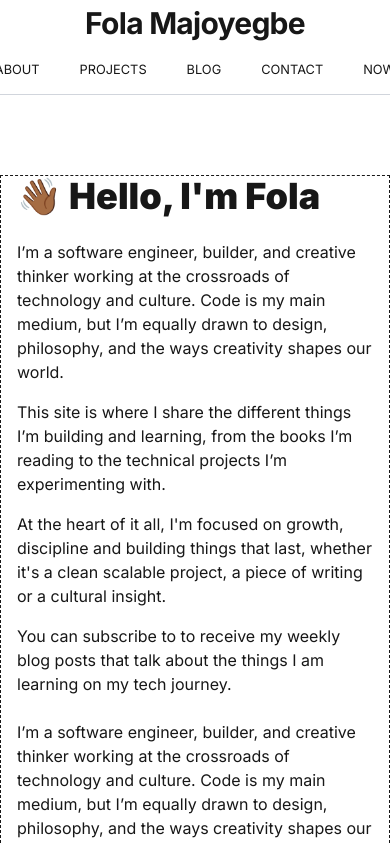
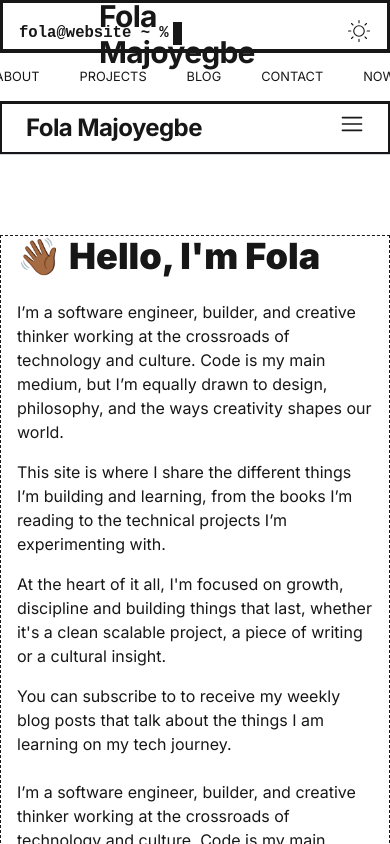
Before and after one commit to Folamajo/portfolio, a Next.js app: page / in a window 390 px wide. Shown: the top 844 px of the page. Built offline with nearby package versions, Linux system fonts and the light colour scheme.

Commit message:
Added tablet and mobile menu

```diff
--- a/src/app/page.tsx
+++ b/src/app/page.tsx
@@ -2,7 +2,7 @@ import Header from "@/components/Header/Header"
 import Footer from "@/components/Footer"
 export default function Home() {
    return (
-      <div className="flex flex-col items-center min-h-screen ">
+      <div className="flex flex-col items-center min-h-screen  ">
          <header className= ' w-full flex justify-center  '>
             <Header />
          </header>
--- a/src/components/Header/Header.tsx
+++ b/src/components/Header/Header.tsx
@@ -2,6 +2,7 @@
 import React, { useContext, useEffect, useState } from 'react'
 import Menu from './Menu'
 import Name from './Name'
+import Menu_Two from './Menu_Two'
 
 import { ObserverContext } from '@/app/context/ObserverProvider'
 import { useRef } from 'react'
@@ -23,11 +24,14 @@ const Header = () => {
 
    return (
          <div className='  flex flex-col items-center w-full transition-all duration-300 border-b border-b-gray-300 dark:border-b-gray-700 ' >
-            <div ref = {elementToObserveRef} className=" ">
+            <div ref = {elementToObserveRef} className="border w-full ">
                <Name pageName={pageName}/>
             </div>
             <div className={!observer?.isInView ? "fixed  w-full border-b bg-white border-b-gray-300 dark:border-b-gray-500  dark:bg-[#2a2a2a]" : "" }>
                <Menu setPageName={setPageName}/>
+            </div>
+            <div className="  w-full ">
+               <Menu_Two />
             </div>
 
          </div>
--- a/src/components/Header/Menu.tsx
+++ b/src/components/Header/Menu.tsx
@@ -14,8 +14,8 @@ type MenuProps ={
 const Menu = ({ setPageName } : MenuProps) => {
    const observer = useContext(ObserverContext)
    return (
-      <div className= ' w-full flex justify-center items-center relative  '>
-         <div className="w-[60em] relative flex justify-center items-center py-6 ">
+      <div className= ' flex justify-center items-center relative'>
+         <div className="w-[60em] relative flex justify-center items-center py-6 border">
             {
                !observer?.isInView ? <div className="absolute left-2 font-bold text-lg ">Fola Majoyegbe</div> : ""
             }
--- /dev/null
+++ b/src/components/Header/Menu_Two.tsx
@@ -0,0 +1,40 @@
+import React from 'react'
+import Link from 'next/link'
+import { RxHamburgerMenu } from "react-icons/rx";
+
+
+
+const Menu_Two = () => {
+  return (
+      <div className= "border  ">
+         <div className=' px-6 py-2 flex max-w-[60em] border mx-auto'>
+
+
+            <div className="  mr-auto">
+               <h1 className='text-2xl font-bold tracking-tight'>
+                  <Link href="/">
+                     Fola Majoyegbe
+                  </Link>
+               </h1>
+            </div>
+
+
+            <div className=' ml-auto ' >
+               <RxHamburgerMenu className="text-2xl cursor-pointer hover:opacity-80"/>
+            </div>
+         </div>
+
+      </div>
+  )
+}
+
+export default Menu_Two
+
+
+
+
+
+
+            {/* <div className=' flex w-[21em]'> */}
+               {/* <p className="mono font-bold text-[1.2em]">fola@website {cleanedPathName ? cleanedPathName : '~'} %</p>       <p className="ml-1 mono text-[1.2em]">{pageName}</p> <div className='blinking_cursor '></div>  */}
+            {/* </div> */}
--- a/src/components/Header/Name.tsx
+++ b/src/components/Header/Name.tsx
@@ -20,8 +20,9 @@ const Name = ({ pageName } : NameProps) => {
 
 
    return (
-      <div className=' p-2 flex items-center justify-between  w-[60em] relative '>
-         <div className=' flex w-[21em] '>
+      <div className= "border  ">
+         <div className=' pt-4 px-4 flex items-center justify-between  max-w-[60em] relative border mx-auto'>
+            <div className=' flex w-[21em]'>
                <p className="mono font-bold text-[1.2em]">fola@website {cleanedPathName ? cleanedPathName : '~'} %</p>       <p className="ml-1 mono text-[1.2em]">{pageName}</p> <div className='blinking_cursor '></div>
             </div>
 
@@ -38,6 +39,9 @@ const Name = ({ pageName } : NameProps) => {
                <Toggle />
             </div>
          </div>
+
+      </div>
+
    )
 }
 
```
Lines whose indentation alone changed are shown as unchanged.
